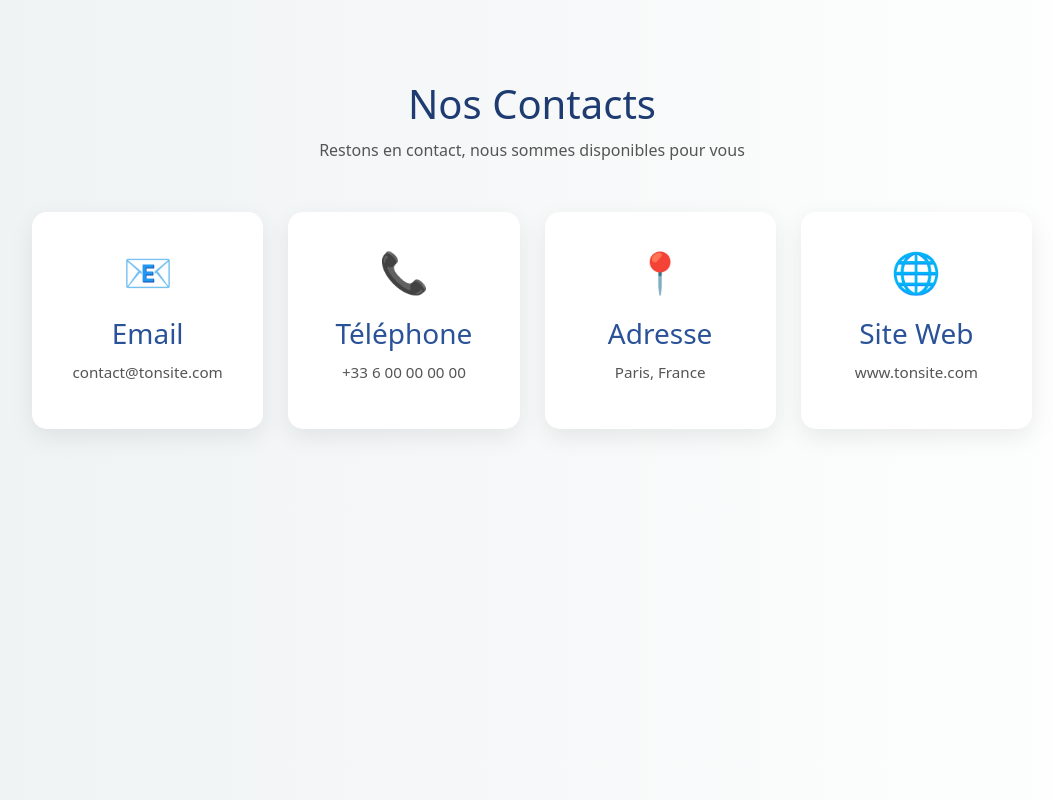
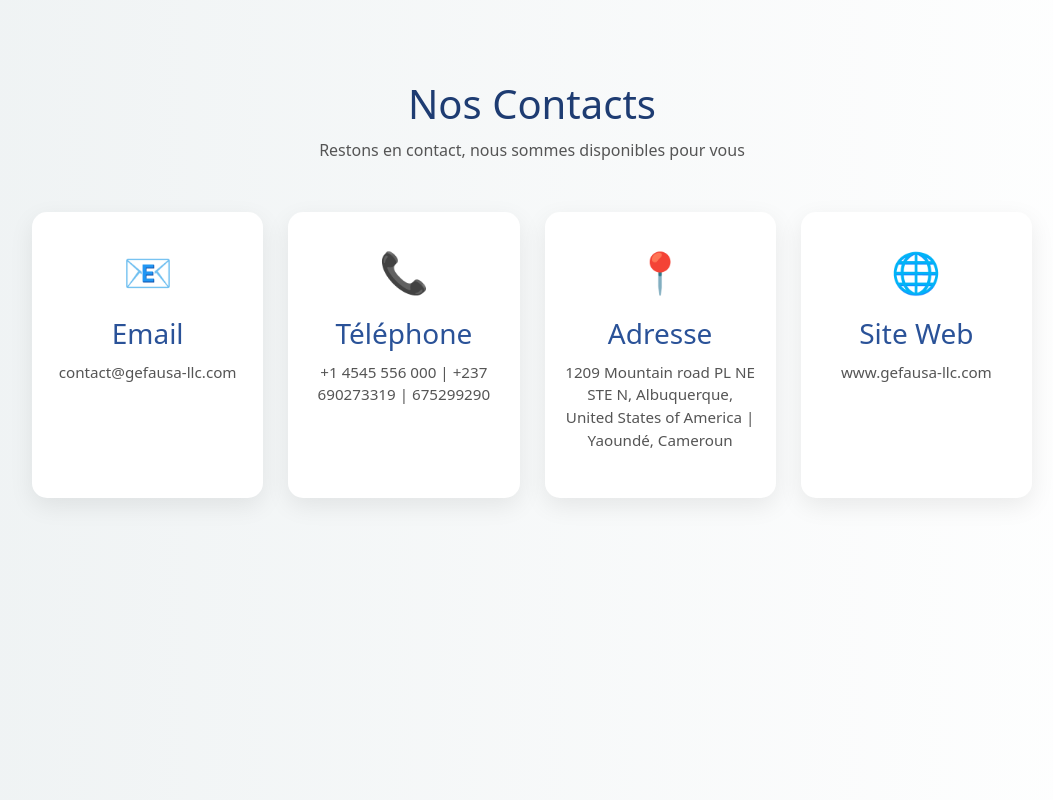
Before and after one commit to CedricAteba23/ptr, an Angular app: page /contacts in a window 1280 px wide. Shown: the whole page, without its empty margins (108-1161 px from the left). Built offline with nearby package versions, Linux system fonts and the light colour scheme.

Commit message:
newp ush

```diff
--- a/src/app/contacts/contacts.component.html
+++ b/src/app/contacts/contacts.component.html
@@ -8,25 +8,25 @@
     <div class="contact-card">
       <div class="icon">📧</div>
       <h3>Email</h3>
-      <p>contact@tonsite.com</p>
+      <p>contact@gefausa-llc.com</p>
     </div>
 
     <div class="contact-card">
       <div class="icon">📞</div>
       <h3>Téléphone</h3>
-      <p>+33 6 00 00 00 00</p>
+      <p> +1 4545 556 000 | +237 690273319 | 675299290</p>
     </div>
 
     <div class="contact-card">
       <div class="icon">📍</div>
       <h3>Adresse</h3>
-      <p>Paris, France</p>
+      <p>1209 Mountain road PL NE STE N, Albuquerque, United States of America | Yaoundé, Cameroun</p>
     </div>
 
     <div class="contact-card">
       <div class="icon">🌐</div>
       <h3>Site Web</h3>
-      <p>www.tonsite.com</p>
+      <p>www.gefausa-llc.com</p>
     </div>
 
   </div>
```
